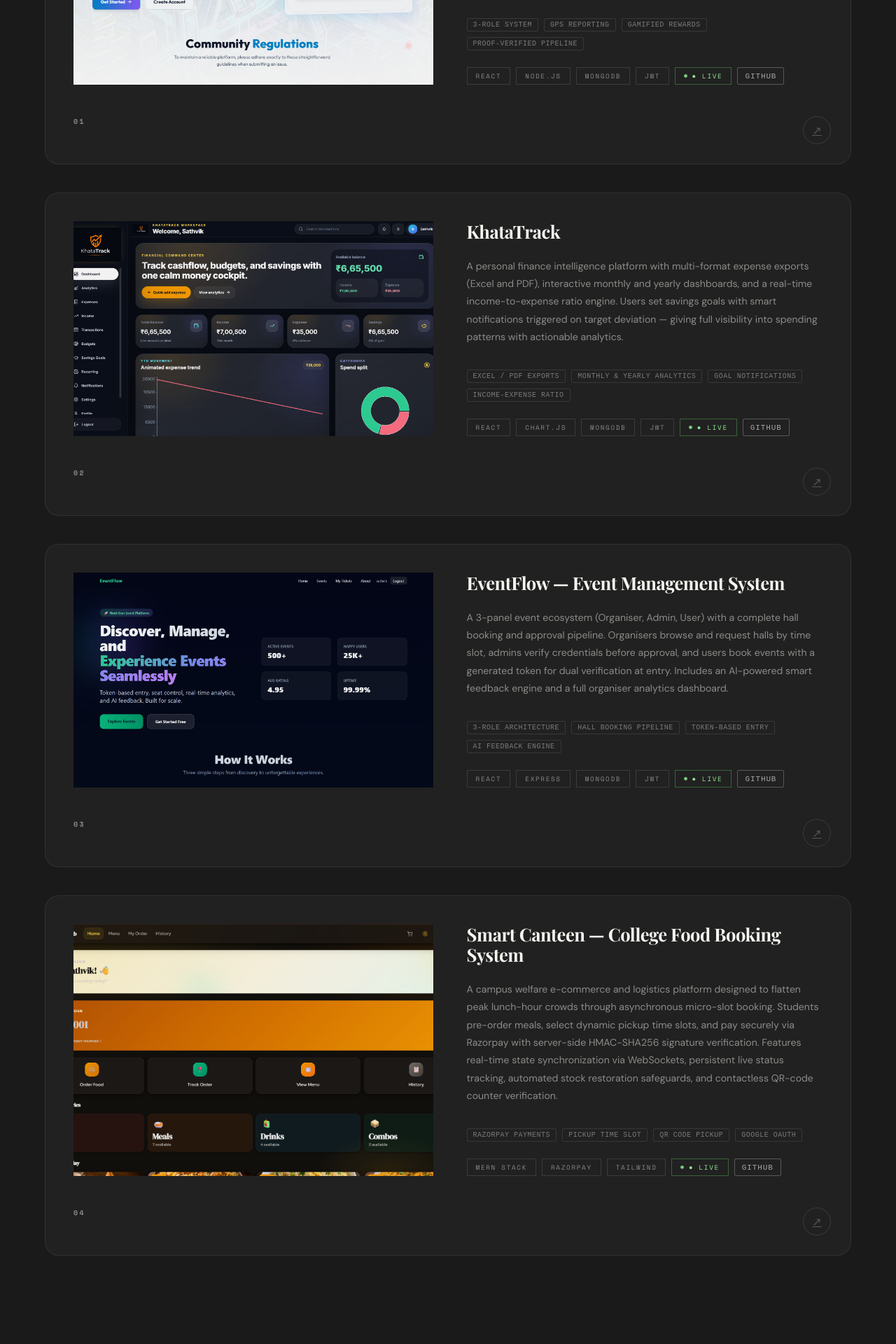
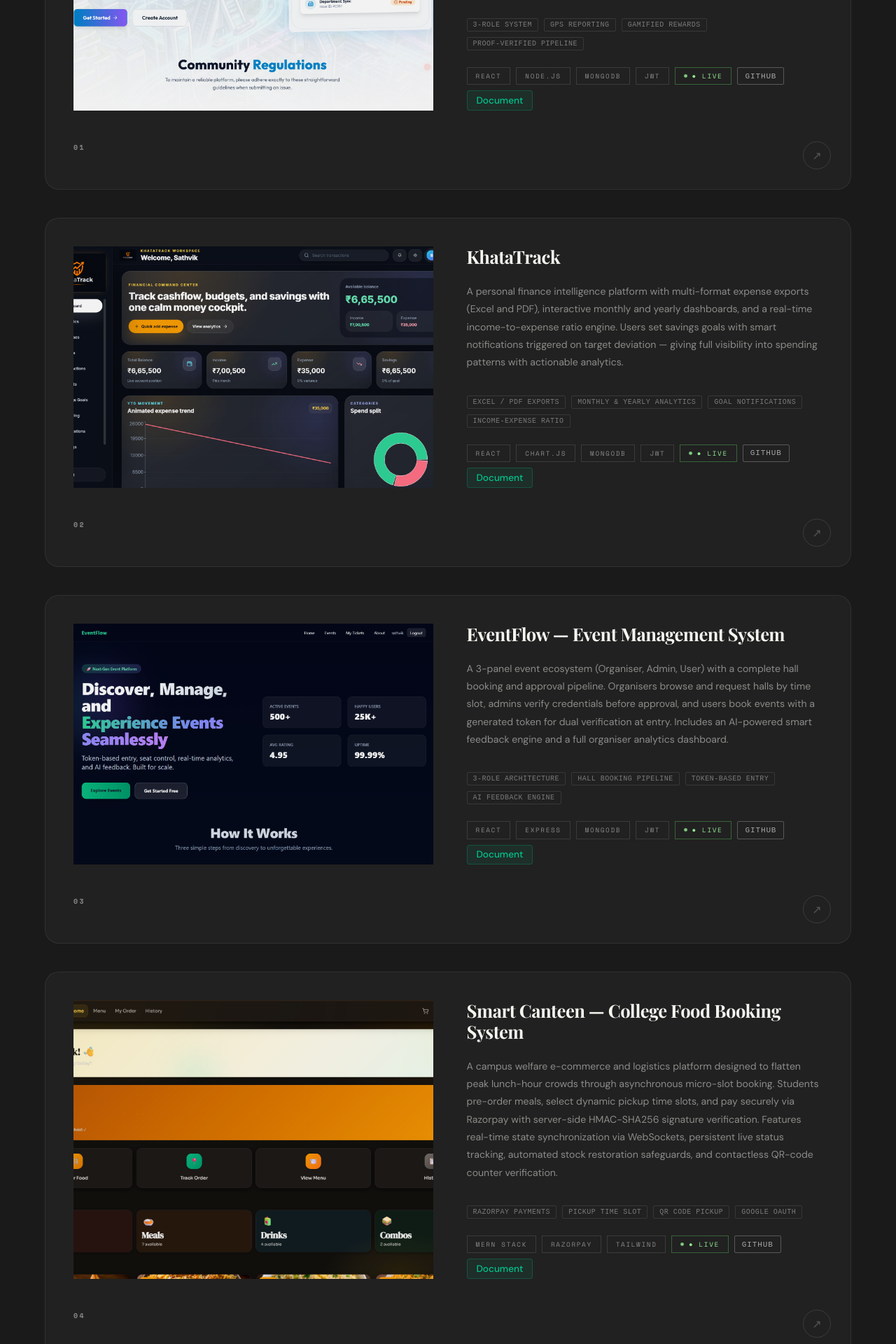
Before and after one commit to Addagudi-Sathvik/Portfolio, a React (Vite) app in the folder frontend/: page / in a window 1280 px wide. Shown: the part 3940-5860 px from the top of the page at 70% size. Built offline with nearby package versions, Linux system fonts and the light colour scheme.

Commit message:
added the certicates and documents of projects

```diff
--- a/frontend/src/components/PortfolioContent.jsx
+++ b/frontend/src/components/PortfolioContent.jsx
@@ -365,7 +365,12 @@ export default function PortfolioContent() {
         <div className="projects-list">
 
           {/* Project 1 — Civic Issue Reporting System */}
-          <div className="project-item reveal">
+          <a
+            href="https://civic-issue-reporting-system-six.vercel.app/"
+            target="_blank"
+            rel="noopener noreferrer"
+            className="project-item reveal"
+          >
             <img
               src="/projects/project1.png"
               className="project-preview"
@@ -407,22 +412,31 @@ export default function PortfolioContent() {
                 >
                   GitHub
                 </a>
-              </div>
-            </div>
 
                 <a
-              className="project-arrow"
-              href="https://civic-issue-reporting-system-six.vercel.app/"
+                  className="project-tag-doc"
+                  href="https://drive.google.com/file/d/1SgOX6GBgaK1NYLKJrvM-xpICJjdl9FxG/view?usp=drivesdk"
                   target="_blank"
                   rel="noopener noreferrer"
                   onClick={(e) => e.stopPropagation()}
                 >
-              {'\u2197'}
+                  Document
                 </a>
               </div>
+            </div>
+
+            <div className="project-arrow">
+              {'\u2197'}
+            </div>
+          </a>
 
           {/* Project 2 — KhataTrack */}
-          <div className="project-item reveal reveal-delay-1">
+          <a
+            href="https://khatatrack.vercel.app/"
+            target="_blank"
+            rel="noopener noreferrer"
+            className="project-item reveal reveal-delay-1"
+          >
             <img
               src="/projects/project2.png"
               className="project-preview"
@@ -465,22 +479,31 @@ export default function PortfolioContent() {
                 >
                   GitHub
                 </a>
-              </div>
-            </div>
 
                 <a
-              className="project-arrow"
-              href="https://khatatrack.vercel.app/"
+                  className="project-tag-doc"
+                  href="https://drive.google.com/file/d/1EnEZYlGB2E-WaMBXFlSri74ByJtE0gKP/view?usp=drivesdk"
                   target="_blank"
                   rel="noopener noreferrer"
                   onClick={(e) => e.stopPropagation()}
                 >
-              {'\u2197'}
+                  Document
                 </a>
               </div>
+            </div>
 
-          {/* Project 3 — Event Management System */}
-          <div className="project-item reveal reveal-delay-2">
+            <div className="project-arrow">
+              {'\u2197'}
+            </div>
+          </a>
+
+          {/* Project 3 — EventFlow */}
+          <a
+            href="https://event-management-system-ivory-ten.vercel.app/"
+            target="_blank"
+            rel="noopener noreferrer"
+            className="project-item reveal reveal-delay-2"
+          >
             <img
               src="/projects/project3.png"
               className="project-preview"
@@ -525,22 +548,31 @@ export default function PortfolioContent() {
                 >
                   GitHub
                 </a>
-              </div>
-            </div>
 
                 <a
-              className="project-arrow"
-              href="https://event-management-system-ivory-ten.vercel.app/"
+                  className="project-tag-doc"
+                  href="https://drive.google.com/file/d/1k8C-Kexa-YfKjKweHgFUbYCVP26vbHyY/view?usp=drivesdk"
                   target="_blank"
                   rel="noopener noreferrer"
                   onClick={(e) => e.stopPropagation()}
                 >
-              {'\u2197'}
+                  Document
                 </a>
               </div>
+            </div>
+
+            <div className="project-arrow">
+              {'\u2197'}
+            </div>
+          </a>
 
           {/* Project 4 — Smart Canteen Management System */}
-          <div className="project-item reveal reveal-delay-3">
+          <a
+            href="https://smart-canteen-management-system-two.vercel.app/"
+            target="_blank"
+            rel="noopener noreferrer"
+            className="project-item reveal reveal-delay-3"
+          >
             <img
               src="/projects/project4.png"
               className="project-preview"
@@ -573,7 +605,7 @@ export default function PortfolioContent() {
                 <span className="project-tag">MERN Stack</span>
                 <span className="project-tag">Razorpay</span>
                 <span className="project-tag">Tailwind</span>
-                <span className="project-tag-live">{'\u25CF'} Live</span> {/* ✅ Updated from "Coming Soon" to "Live" */}
+                <span className="project-tag-live">{'\u25CF'} Live</span>
 
                 <a
                   className="project-tag-github"
@@ -584,20 +616,23 @@ export default function PortfolioContent() {
                 >
                   GitHub
                 </a>
-              </div>
-            </div>
 
-            {/* ✅ Changed button to functional anchor tag with your Vercel link */}
                 <a
-              className="project-arrow"
-              href="https://smart-canteen-management-system-two.vercel.app/"
+                  className="project-tag-doc"
+                  href="https://drive.google.com/file/d/1yBgJSzLN9iQcbzpN-QoCh8HE4bzuSEF-/view?usp=drivesdk"
                   target="_blank"
                   rel="noopener noreferrer"
                   onClick={(e) => e.stopPropagation()}
                 >
-              {'\u2197'}
+                  Document
                 </a>
               </div>
+            </div>
+
+            <div className="project-arrow">
+              {'\u2197'}
+            </div>
+          </a>
 
         </div>
       </section>
@@ -770,6 +805,24 @@ export default function PortfolioContent() {
             <div className="cert-issuer">Python Institute</div>
             <div className="cert-name">Foundations of Python Programming</div>
             <div className="cert-date">Python Institute / PCEP</div>
+            <div className="cert-badge cert-badge--link">↗ View Certificate</div>
+          </a>
+
+          {/* New Card — Anthropic */}
+          <a className="cert-card reveal reveal-delay-1" href="https://drive.google.com/file/d/1z3fBxrtTXiZR9dkbLBg0MkrS74pLd-Kd/view?usp=drivesdk" target="_blank" rel="noopener">
+            <div className="cert-logo">🔮</div>
+            <div className="cert-issuer">Anthropic</div>
+            <div className="cert-name">Claude &amp; Anthropic API Professional Foundations</div>
+            <div className="cert-date">Anthropic Credential Pipeline</div>
+            <div className="cert-badge cert-badge--link">↗ View Certificate</div>
+          </a>
+
+          {/* New Card — Databricks */}
+          <a className="cert-card reveal reveal-delay-2" href="https://drive.google.com/file/d/1KGyimljOUjTmmPrtDELQv2xBftovGnF6/view?usp=drivesdk" target="_blank" rel="noopener">
+            <div className="cert-logo">🧱</div>
+            <div className="cert-issuer">Databricks</div>
+            <div className="cert-name">Databricks Lakehouse Fundamentals Certification</div>
+            <div className="cert-date">Databricks Academy</div>
             <div className="cert-badge cert-badge--link">↗ View Certificate</div>
           </a>
 
--- a/frontend/src/styles.css
+++ b/frontend/src/styles.css
@@ -834,3 +834,29 @@ a.project-item:hover .project-arrow {
   min-width: 2.2rem;
   text-align: right;
 }
+/* Custom styling for Document links matching your existing project system layout */
+.project-tag-doc {
+  font-size: 0.85rem;
+  padding: 0.3rem 0.8rem;
+  border-radius: 4px;
+  text-decoration: none;
+  font-weight: 500;
+  display: inline-flex;
+  align-items: center;
+  gap: 0.40rem;
+  cursor: pointer;
+  transition: all 0.25s ease-in-out;
+
+  /* Inherits your portfolio layout design aesthetics */
+  background: rgba(0, 196, 140, 0.08);
+  color: #00C48C;
+  border: 1px solid rgba(0, 196, 140, 0.25);
+}
+
+.project-tag-doc:hover {
+  background: #00C48C;
+  color: #ffffff;
+  border-color: #00C48C;
+  box-shadow: 0 4px 12px rgba(0, 196, 140, 0.2);
+  transform: translateY(-1px);
+}
```
Lines whose indentation alone changed are shown as unchanged.
